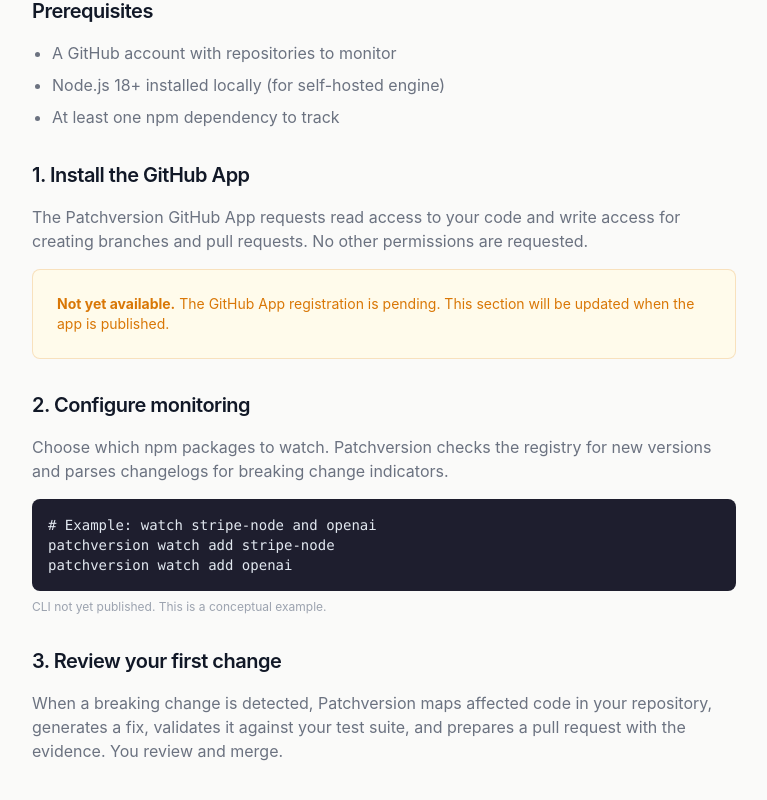
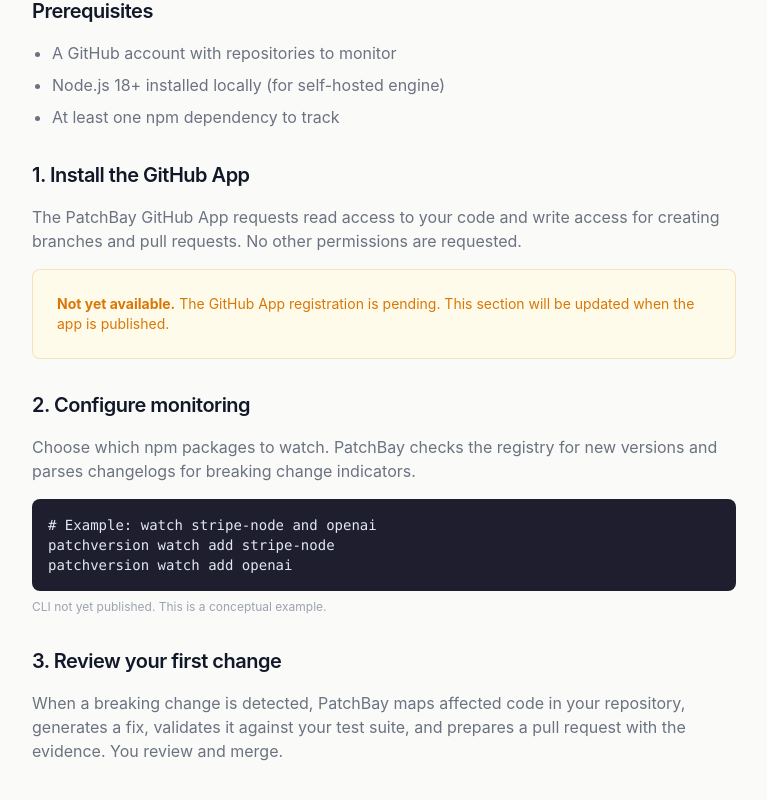
Before and after one commit to Nitish-1303/Patchversion, a Next.js app in the folder packages/site/: page /docs/getting-started in a window 1280 px wide. Shown: the part 244-1044 px from the top of the page, without its empty margins (256-1023 px from the left). Built offline with nearby package versions, Linux system fonts and the light colour scheme.

Commit message:
Update page.tsx

```diff
--- a/packages/site/src/app/docs/getting-started/page.tsx
+++ b/packages/site/src/app/docs/getting-started/page.tsx
@@ -17,7 +17,7 @@ export default function GettingStartedPage() {
         <section>
           <h2 className="text-xl font-semibold mb-4">1. Install the GitHub App</h2>
           <p className="text-text-secondary mb-4">
-            The Patchversion GitHub App requests read access to your code and write access
+            The PatchBay GitHub App requests read access to your code and write access
             for creating branches and pull requests. No other permissions are requested.
           </p>
           <div className="card bg-warning-bg border-warning/20">
@@ -31,7 +31,7 @@ export default function GettingStartedPage() {
         <section>
           <h2 className="text-xl font-semibold mb-4">2. Configure monitoring</h2>
           <p className="text-text-secondary mb-4">
-            Choose which npm packages to watch. Patchversion checks the registry for new
+            Choose which npm packages to watch. PatchBay checks the registry for new
             versions and parses changelogs for breaking change indicators.
           </p>
           <div className="code-block">
@@ -45,7 +45,7 @@ patchversion watch add openai`}</pre>
         <section>
           <h2 className="text-xl font-semibold mb-4">3. Review your first change</h2>
           <p className="text-text-secondary">
-            When a breaking change is detected, Patchversion maps affected code in your
+            When a breaking change is detected, PatchBay maps affected code in your
             repository, generates a fix, validates it against your test suite, and prepares
             a pull request with the evidence. You review and merge.
           </p>
```
